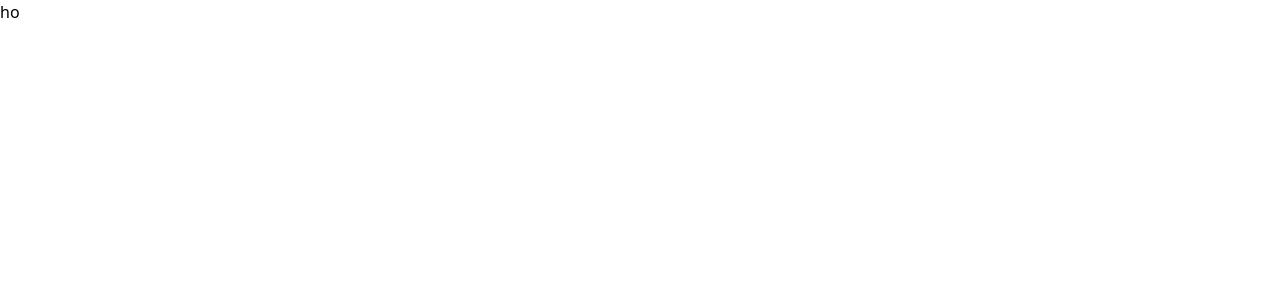
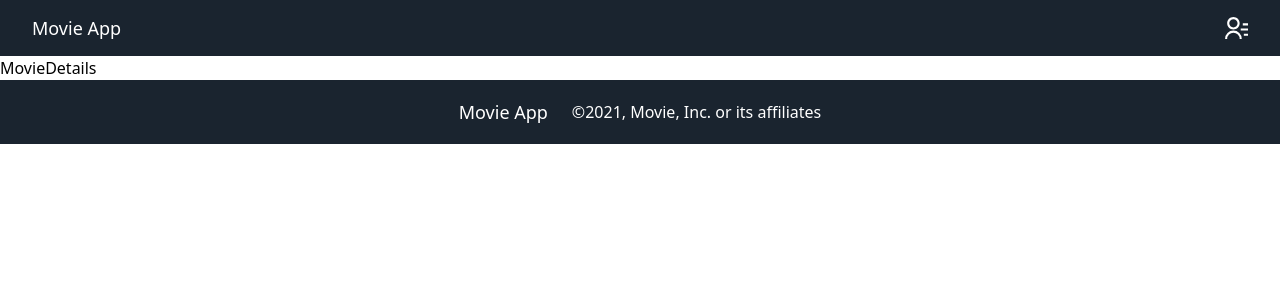
Before and after one commit to mythily-muthu/react-redux_toolkit_movie_project, a React (Create React App) app: page /movie/1 in a window 1280 px wide. Shown: the top 300 px of the page. Built offline with nearby package versions, Linux system fonts and the light colour scheme.

Commit message:
Added Header, footer

```diff
--- a/package.json
+++ b/package.json
@@ -10,6 +10,7 @@
     "axios": "^1.4.0",
     "react": "^18.2.0",
     "react-dom": "^18.2.0",
+    "react-icons": "^4.9.0",
     "react-redux": "^8.0.7",
     "react-router-dom": "^6.11.2",
     "react-scripts": "5.0.1",
--- a/src/App.js
+++ b/src/App.js
@@ -1,9 +1,22 @@
-
-
+import { Route, BrowserRouter as Router, Routes } from "react-router-dom";
+import Home from "./components/Home";
+import MovieDetails from "./components/MovieDetails";
+import Header from "./components/Header";
+import Footer from "./components/Footer";
+import PageNotFound from "./components/PageNotFound";
 function App() {
   return (
     <div className="App">
-      <h1>ho</h1>
+      <Router>
+        <Header />
+        <Routes>
+          <Route path="/" element={<Home />} />
+          <Route path="/movie/:imdbid" element={<MovieDetails />} />
+          {/* any route which is not defined can be written as "*" */}
+          <Route path="*" element={<PageNotFound />} />
+        </Routes>
+        <Footer />
+      </Router>
     </div>
   );
 }
--- a/src/components/Footer.jsx
+++ b/src/components/Footer.jsx
@@ -1,7 +1,13 @@
 import React from "react";
 
 const Footer = () => {
-  return <div>Footer</div>;
+  return (
+    <div className=" flex w-full h-16 font-normal cursor-pointer text-fontprimary bg-secondary items-center gap-6 justify-center px-8">
+      <p className="text-lg ">Movie App</p>
+
+      <div>©2021, Movie, Inc. or its affiliates</div>
+    </div>
+  );
 };
 
 export default Footer;
--- a/src/components/Header.jsx
+++ b/src/components/Header.jsx
@@ -1,7 +1,17 @@
 import React from "react";
+import { RiContactsLine } from "react-icons/ri";
+import { useNavigate } from "react-router-dom";
+const Header = () => {
+  let navigate = useNavigate();
+  return (
+    <div className=" flex w-full h-14 font-medium cursor-pointer text-fontprimary bg-secondary items-center justify-between px-8">
+      <p className="text-lg " onClick={() => navigate("/")}>
+        Movie App
+      </p>
 
-const Header = () => {
-  return <div>Header</div>;
+      <RiContactsLine size={25} className="cursor-pointer" />
+    </div>
+  );
 };
 
 export default Header;
--- a/src/components/Home.jsx
+++ b/src/components/Home.jsx
@@ -1,7 +1,12 @@
 import React from "react";
-
+import MovieListing from "../components/MovieListing";
 const Home = () => {
-  return <div>Home</div>;
+  return (
+    <div>
+      <div></div>
+      <MovieListing />
+    </div>
+  );
 };
 
 export default Home;
--- a/src/components/MovieDetail.jsx
+++ /dev/null
@@ -1,7 +0,0 @@
-import React from "react";
-
-const MovieDetail = () => {
-  return <div>MovieDetail</div>;
-};
-
-export default MovieDetail;
--- /dev/null
+++ b/src/components/MovieDetails.jsx
@@ -0,0 +1,7 @@
+import React from "react";
+
+const MovieDetails = () => {
+  return <div>MovieDetails</div>;
+};
+
+export default MovieDetails;
--- a/tailwind.config.js
+++ b/tailwind.config.js
@@ -4,10 +4,10 @@ module.exports = {
   theme: {
     extend: {
       colors: {
-        " primary-color": " #0f171e",
-        "secondary-color": "#1a242f",
-        "font-primary": "#ffffff",
-        "font-secondary": "#79b8f3",
+        "primary": " #0f171e",
+        "secondary": "#1a242f",
+        "fontprimary": "#ffffff",
+        "fontsecondary": "#79b8f3",
       }
     },
   },
```
Also changed, not shown: 1 other file (tests, documents, lock files or other folders).
